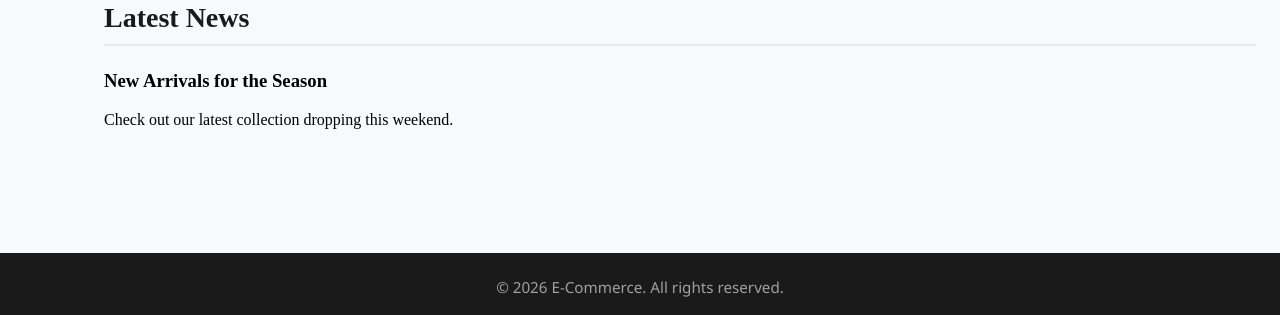
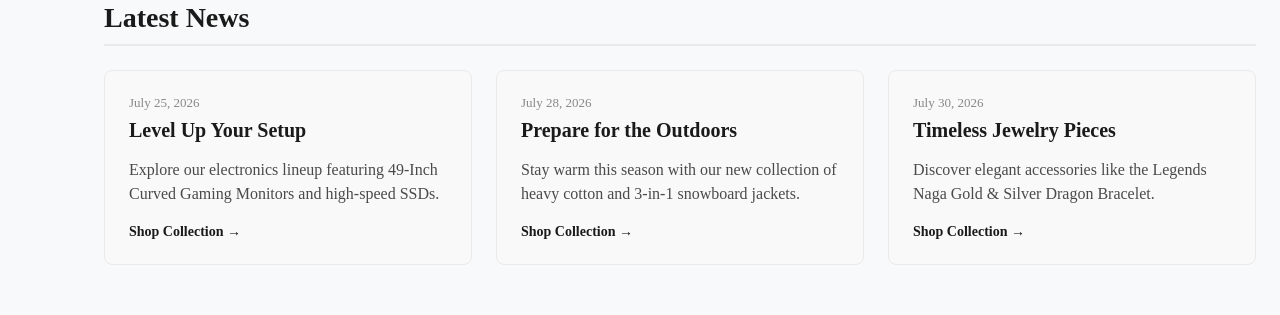
Before and after one commit to therevenant9342-beep/E-Commerce_App, an Angular app in the folder frontend/: page / in a window 1280 px wide. Shown: the part 858-1173 px from the top of the page. Built offline with nearby package versions, Linux system fonts and the light colour scheme; no server answers.

Commit message:
feat(products): implement product listing with search and category filtering

```diff
--- a/frontend/src/app/app.routes.ts
+++ b/frontend/src/app/app.routes.ts
@@ -1,7 +1,6 @@
 import { Routes } from '@angular/router';
 import { HomeComponent } from './pages/home/home';
-import { Products } from './pages/products/products';
-import { RegisterComponent } from './pages/register/register';
+import { ProductsComponent } from './pages/products/products';import { RegisterComponent } from './pages/register/register';
 import { LoginComponent } from './pages/login/login';
 import { Cart } from './pages/cart/cart';
 import { Checkout } from './pages/checkout/checkout';
@@ -10,7 +9,7 @@ import { Contact } from './pages/contact/contact';
 
 export const routes: Routes = [
   { path: '', component: HomeComponent },
-  { path: 'products', component: Products },
+  { path: 'products', component: ProductsComponent },
   { path: 'register', component: RegisterComponent },
   { path: 'login', component: LoginComponent },
   { path: 'cart', component: Cart },
--- a/frontend/src/app/pages/home/home.css
+++ b/frontend/src/app/pages/home/home.css
@@ -172,3 +172,54 @@ h2 {
     margin-top: 12px;
     cursor: pointer;
 }
+
+.news-grid {
+    display: flex;
+    gap: 24px;
+    justify-content: space-between;
+    flex-wrap: wrap;
+}
+
+.news-card {
+    flex: 1;
+    min-width: 300px;
+    background-color: #f9f9f9;
+    padding: 24px;
+    border-radius: 8px;
+    border: 1px solid #eaeaea;
+    transition: transform 0.2s ease;
+}
+
+.news-card:hover {
+    transform: translateY(-4px);
+}
+
+.news-date {
+    font-size: 13px;
+    color: #888;
+    display: block;
+    margin-bottom: 8px;
+}
+
+.news-card h3 {
+    font-size: 20px;
+    margin: 0 0 12px 0;
+    color: #1a1a1a;
+}
+
+.news-card p {
+    color: #4a4a4a;
+    margin-bottom: 16px;
+    line-height: 1.5;
+}
+
+.news-card a {
+    color: #1a1a1a;
+    text-decoration: none;
+    font-weight: 600;
+    font-size: 14px;
+}
+
+.news-card a:hover {
+    text-decoration: underline;
+}
--- a/frontend/src/app/pages/home/home.html
+++ b/frontend/src/app/pages/home/home.html
@@ -46,11 +46,18 @@
 
     <section class="news">
         <h2>Latest News</h2>
-        <div class="news-placeholder">
-            <article>
-                <h3>New Arrivals for the Season</h3>
-                <p>Check out our latest collection dropping this weekend.</p>
+        <div class="news-grid">
+            @for (article of newsArticles; track article.title) {
+            <article class="news-card">
+                <span class="news-date">{{ article.date }}</span>
+                <h3>{{ article.title }}</h3>
+                <p>{{ article.excerpt }}</p>
+
+                <!-- Replace the old href="#" with this routerLink -->
+                <a routerLink="/products">Shop Collection &rarr;</a>
+
             </article>
+            }
         </div>
     </section>
 
--- a/frontend/src/app/pages/home/home.ts
+++ b/frontend/src/app/pages/home/home.ts
@@ -11,24 +11,29 @@ import { ProductService } from '../../services/product/product';
 })
 export class HomeComponent implements OnInit {
   trendingProducts: any[] = [];
+  currentSlide = 0;
 
-  // Slider State
-  currentSlide = 0;
   slides = [
+    { image: 'https://images.unsplash.com/photo-1607082348824-0a96f2a4b9da?q=80&w=2070', title: 'Welcome to E-Commerce', subtitle: 'Discover the best products at unbeatable prices.' },
+    { image: 'https://images.unsplash.com/photo-1483985988355-763728e1935b?q=80&w=2070', title: 'New Season Arrivals', subtitle: 'Shop the latest tech and trends.' },
+    { image: 'https://images.unsplash.com/photo-1472851294608-062f824d29cc?q=80&w=2070', title: 'Exclusive Offers', subtitle: 'Up to 50% off on selected categories.' }
+  ];
+
+  newsArticles = [
     {
-      image: 'https://images.unsplash.com/photo-1607082348824-0a96f2a4b9da?q=80&w=2070',
-      title: 'Welcome to E-Commerce',
-      subtitle: 'Discover the best products at unbeatable prices.'
+      title: 'Level Up Your Setup',
+      excerpt: 'Explore our electronics lineup featuring 49-Inch Curved Gaming Monitors and high-speed SSDs.',
+      date: 'July 25, 2026'
     },
     {
-      image: 'https://images.unsplash.com/photo-1483985988355-763728e1935b?q=80&w=2070',
-      title: 'New Season Arrivals',
-      subtitle: 'Shop the latest tech and trends.'
+      title: 'Prepare for the Outdoors',
+      excerpt: 'Stay warm this season with our new collection of heavy cotton and 3-in-1 snowboard jackets.',
+      date: 'July 28, 2026'
     },
     {
-      image: 'https://images.unsplash.com/photo-1472851294608-062f824d29cc?q=80&w=2070',
-      title: 'Exclusive Offers',
-      subtitle: 'Up to 50% off on selected categories.'
+      title: 'Timeless Jewelry Pieces',
+      excerpt: 'Discover elegant accessories like the Legends Naga Gold & Silver Dragon Bracelet.',
+      date: 'July 30, 2026'
     }
   ];
 
@@ -39,11 +44,10 @@ export class HomeComponent implements OnInit {
       next: (products: any[]) => {
         this.trendingProducts = products.slice(0, 4);
       },
-      error: (err) => console.error('Error fetching trending products:', err)
+      error: (err) => console.error(err)
     });
   }
 
-  // Slider Navigation Methods
   nextSlide() {
     this.currentSlide = (this.currentSlide + 1) % this.slides.length;
   }
--- a/frontend/src/app/pages/products/products.css
+++ b/frontend/src/app/pages/products/products.css
@@ -100,3 +100,112 @@ img {
     font-size: 1.2rem;
     grid-column: 1 / -1;
 }
+
+.products-container {
+    display: flex;
+    gap: 32px;
+    max-width: 1200px;
+    margin: 40px auto;
+    padding: 0 20px;
+}
+
+.sidebar {
+    width: 250px;
+    flex-shrink: 0;
+    background-color: #f9f9f9;
+    padding: 24px;
+    border-radius: 8px;
+    border: 1px solid #eaeaea;
+    align-self: flex-start;
+}
+
+.sidebar h3 {
+    font-size: 16px;
+    margin: 0 0 12px 0;
+    color: #1a1a1a;
+}
+
+.sidebar input[type="text"],
+.sidebar select {
+    width: 100%;
+    padding: 10px;
+    margin-bottom: 24px;
+    border: 1px solid #ccc;
+    border-radius: 4px;
+}
+
+.price-inputs {
+    display: flex;
+    align-items: center;
+    gap: 8px;
+    margin-bottom: 24px;
+}
+
+.price-inputs input {
+    width: 100%;
+    padding: 8px;
+    border: 1px solid #ccc;
+    border-radius: 4px;
+}
+
+.reset-btn {
+    width: 100%;
+    padding: 10px;
+    background-color: #e0e0e0;
+    border: none;
+    border-radius: 4px;
+    cursor: pointer;
+    font-weight: 600;
+}
+
+.reset-btn:hover {
+    background-color: #d0d0d0;
+}
+
+.product-grid {
+    flex-grow: 1;
+    display: grid;
+    grid-template-columns: repeat(auto-fill, minmax(220px, 1fr));
+    gap: 24px;
+}
+
+.product-card {
+    border: 1px solid #e0e0e0;
+    border-radius: 8px;
+    padding: 16px;
+    text-align: center;
+    display: flex;
+    flex-direction: column;
+}
+
+.product-card img {
+    width: 100%;
+    height: 200px;
+    object-fit: contain;
+    margin-bottom: 16px;
+}
+
+.product-card h4 {
+    font-size: 16px;
+    margin: 0 0 8px 0;
+    flex-grow: 1;
+}
+
+.product-card p {
+    font-weight: bold;
+    margin-bottom: 16px;
+}
+
+.product-card button {
+    width: 100%;
+    padding: 10px;
+    background-color: #1a1a1a;
+    color: #fff;
+    border: none;
+    border-radius: 4px;
+    cursor: pointer;
+}
+
+.product-card button:hover {
+    background-color: #333;
+}
--- a/frontend/src/app/pages/products/products.html
+++ b/frontend/src/app/pages/products/products.html
@@ -1,21 +1,36 @@
 <div class="products-container">
-    <h2>Featured Collection</h2>
 
-    <div class="product-grid">
-        @for (product of productsList; track product.id) {
+    <aside class="sidebar">
+        <h3>Search</h3>
+        <input type="text" [(ngModel)]="searchTerm" (input)="applyFilters()" placeholder="Search products...">
+
+        <h3>Categories</h3>
+        <select [(ngModel)]="selectedCategory" (change)="applyFilters()">
+            <option value="">All Categories</option>
+            @for (category of categories; track category) {
+            <option [value]="category">{{ category }}</option>
+            }
+        </select>
+
+        <h3>Price Range</h3>
+        <div class="price-inputs">
+            <input type="number" [(ngModel)]="minPrice" (input)="applyFilters()" placeholder="Min ($)">
+            <span>-</span>
+            <input type="number" [(ngModel)]="maxPrice" (input)="applyFilters()" placeholder="Max ($)">
+        </div>
+
+        <button (click)="resetFilters()" class="reset-btn">Clear Filters</button>
+    </aside>
+
+    <main class="product-grid">
+        @for (product of filteredProducts; track product._id) {
         <div class="product-card">
-            <div class="image-container">
-                <img [src]="product.image" [alt]="product.title">
-            </div>
-            <div class="product-info">
-                <span class="category">{{ product.category }}</span>
-                <h3 class="title">{{ product.title }}</h3>
-                <span class="price">${{ product.price }}</span>
-                <button class="add-to-cart">Add to Cart</button>
-            </div>
+            <img [src]="product.image" [alt]="product.title">
+            <h4>{{ product.title }}</h4>
+            <p>${{ product.price }}</p>
+            <button>Add to Cart</button>
         </div>
-        } @empty {
-        <p class="loading">Loading inventory...</p>
         }
-    </div>
+    </main>
+
 </div>
--- a/frontend/src/app/pages/products/products.ts
+++ b/frontend/src/app/pages/products/products.ts
@@ -1,26 +1,53 @@
-import { Component, OnInit, inject } from '@angular/core';
-import { ProductService, Product } from '../../services/product/product';
+import { Component, OnInit } from '@angular/core';
+import { FormsModule } from '@angular/forms';
+import { ProductService } from '../../services/product/product';
 
 @Component({
   selector: 'app-products',
   standalone: true,
-  imports: [],
+  imports: [FormsModule],
   templateUrl: './products.html',
-  styleUrl: './products.css'
+  styleUrls: ['./products.css']
 })
-export class Products implements OnInit {
-  private productService = inject(ProductService);
+export class ProductsComponent implements OnInit {
+  products: any[] = [];
+  filteredProducts: any[] = [];
+  categories: string[] = [];
 
-  productsList: Product[] = [];
+  searchTerm: string = '';
+  selectedCategory: string = '';
+  minPrice: number | null = null;
+  maxPrice: number | null = null;
 
-  ngOnInit(): void {
+  constructor(private productService: ProductService) {}
+
+  ngOnInit() {
     this.productService.getProducts().subscribe({
-      next: (data) => {
-        this.productsList = data;
+      next: (data: any[]) => {
+        this.products = data;
+        this.filteredProducts = data;
+        this.categories = [...new Set(data.map(p => p.category))];
       },
-      error: (err) => {
-        console.error('Error fetching products:', err);
-      }
+      error: (err) => console.error(err)
     });
   }
+
+  applyFilters() {
+    this.filteredProducts = this.products.filter(product => {
+      const matchesSearch = product.title.toLowerCase().includes(this.searchTerm.toLowerCase());
+      const matchesCategory = this.selectedCategory ? product.category === this.selectedCategory : true;
+      const matchesMinPrice = this.minPrice !== null ? product.price >= this.minPrice : true;
+      const matchesMaxPrice = this.maxPrice !== null ? product.price <= this.maxPrice : true;
+
+      return matchesSearch && matchesCategory && matchesMinPrice && matchesMaxPrice;
+    });
+  }
+
+  resetFilters() {
+    this.searchTerm = '';
+    this.selectedCategory = '';
+    this.minPrice = null;
+    this.maxPrice = null;
+    this.filteredProducts = this.products;
+  }
 }
```
Also changed, not shown: frontend/src/app/app.config.ts (line endings or trailing spaces).
